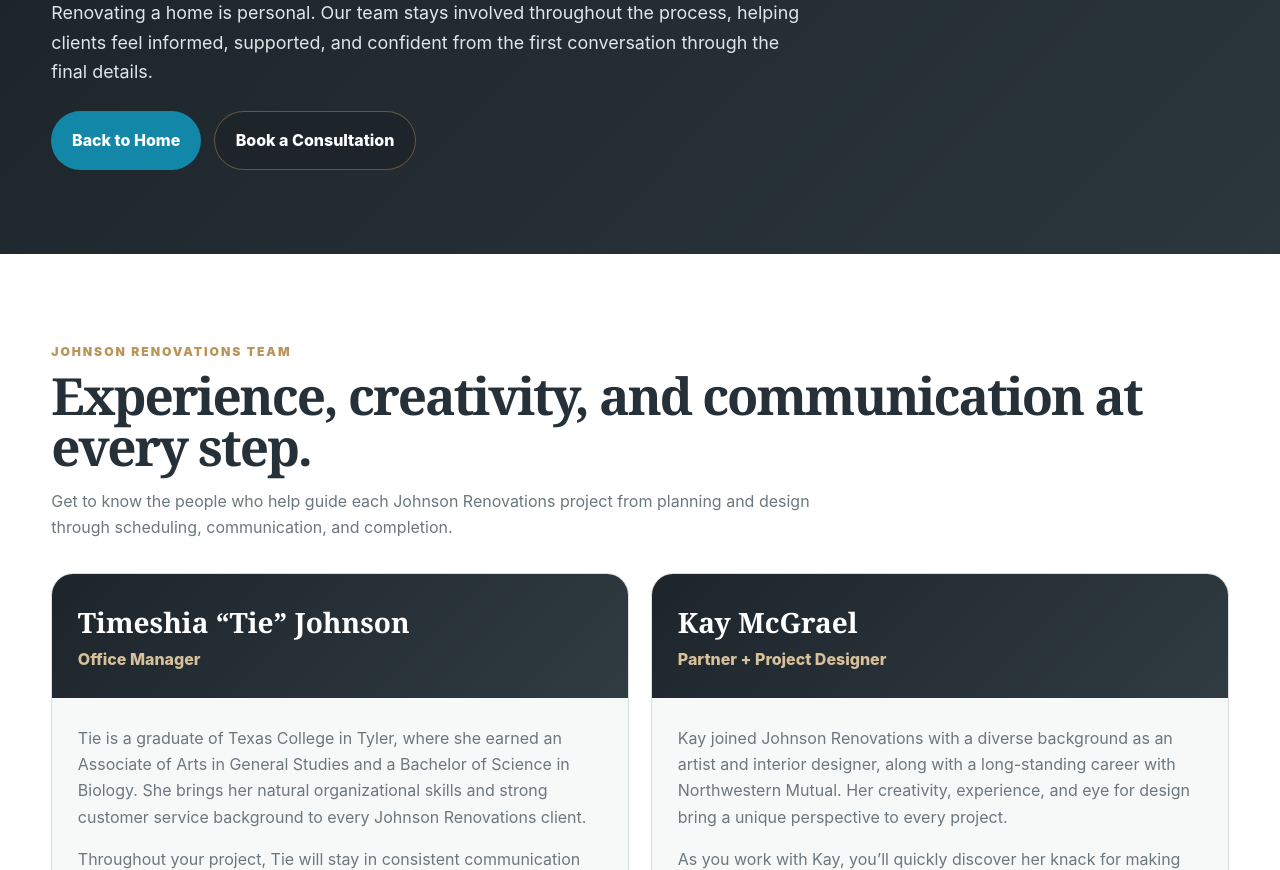
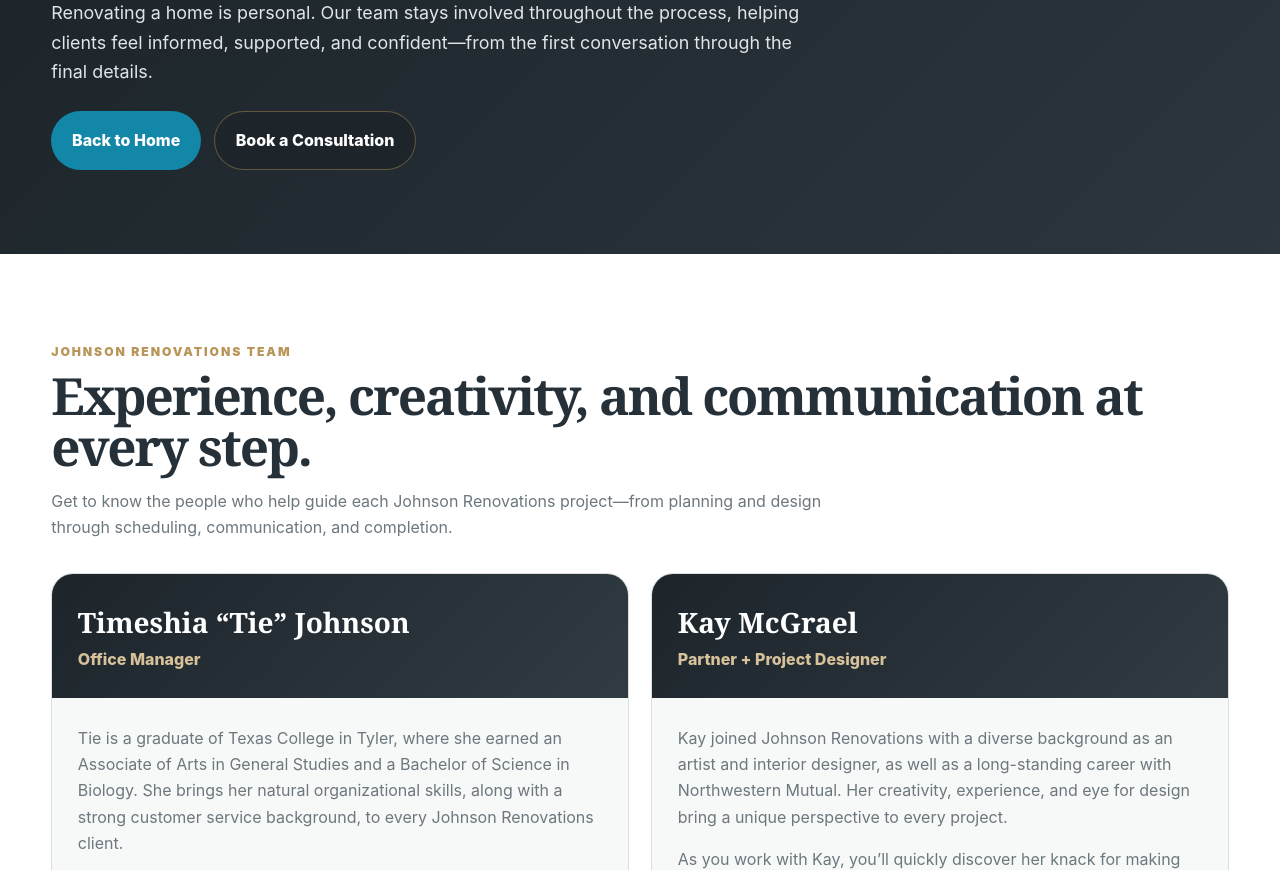
Before and after one commit to justlikeme212-art/johnson-renovations-dfw, a plain HTML site: page team.html in a window 1280 px wide. Shown: the part 352-1222 px from the top of the page. Drawn offline with Linux system fonts and the light colour scheme.

Commit message:
Refine punctuation across team page copy

```diff
--- a/team.html
+++ b/team.html
@@ -20,11 +20,11 @@
 <a class="btn btn-dark desktop-quote" href="index.html#contact">Book a Consultation</a><a class="btn btn-dark mobile-call" href="tel:2145360093">Call Now</a>
 </nav></header>
 <main>
-<section class="hero"><div class="container"><div class="eyebrow">The People Behind Johnson Renovations</div><h1>Meet Our Team</h1><p>Renovating a home is personal. Our team stays involved throughout the process, helping clients feel informed, supported, and confident from the first conversation through the final details.</p><div class="hero-actions"><a class="btn btn-blue" href="index.html">Back to Home</a><a class="btn btn-dark" href="index.html#contact">Book a Consultation</a></div></div></section>
-<section class="team-section"><div class="container"><div class="kicker">Johnson Renovations Team</div><h2>Experience, creativity, and communication at every step.</h2><p class="intro">Get to know the people who help guide each Johnson Renovations project from planning and design through scheduling, communication, and completion.</p>
+<section class="hero"><div class="container"><div class="eyebrow">The People Behind Johnson Renovations</div><h1>Meet Our Team</h1><p>Renovating a home is personal. Our team stays involved throughout the process, helping clients feel informed, supported, and confident—from the first conversation through the final details.</p><div class="hero-actions"><a class="btn btn-blue" href="index.html">Back to Home</a><a class="btn btn-dark" href="index.html#contact">Book a Consultation</a></div></div></section>
+<section class="team-section"><div class="container"><div class="kicker">Johnson Renovations Team</div><h2>Experience, creativity, and communication at every step.</h2><p class="intro">Get to know the people who help guide each Johnson Renovations project—from planning and design through scheduling, communication, and completion.</p>
 <div class="grid">
-<article class="card"><div class="card-head"><h3>Timeshia “Tie” Johnson</h3><div class="role">Office Manager</div></div><div class="card-body"><p>Tie is a graduate of Texas College in Tyler, where she earned an Associate of Arts in General Studies and a Bachelor of Science in Biology. She brings her natural organizational skills and strong customer service background to every Johnson Renovations client.</p><p>Throughout your project, Tie will stay in consistent communication with you regarding scheduling, updates, and important details. From start to finish, she’ll be an important ally by your side, helping make your renovation experience as organized and seamless as possible.</p></div></article>
-<article class="card"><div class="card-head"><h3>Kay McGrael</h3><div class="role">Partner + Project Designer</div></div><div class="card-body"><p>Kay joined Johnson Renovations with a diverse background as an artist and interior designer, along with a long-standing career with Northwestern Mutual. Her creativity, experience, and eye for design bring a unique perspective to every project.</p><p>As you work with Kay, you’ll quickly discover her knack for making design decisions feel easy, enjoyable, and fun. She remains available throughout the project, helping guide you through each step while naturally building a bond and friendship along the way.</p></div></article>
+<article class="card"><div class="card-head"><h3>Timeshia “Tie” Johnson</h3><div class="role">Office Manager</div></div><div class="card-body"><p>Tie is a graduate of Texas College in Tyler, where she earned an Associate of Arts in General Studies and a Bachelor of Science in Biology. She brings her natural organizational skills, along with a strong customer service background, to every Johnson Renovations client.</p><p>Throughout your project, Tie will stay in consistent communication with you regarding scheduling, updates, and important details. From start to finish, she’ll be an important ally by your side, helping to make your renovation experience as organized and seamless as possible.</p></div></article>
+<article class="card"><div class="card-head"><h3>Kay McGrael</h3><div class="role">Partner + Project Designer</div></div><div class="card-body"><p>Kay joined Johnson Renovations with a diverse background as an artist and interior designer, as well as a long-standing career with Northwestern Mutual. Her creativity, experience, and eye for design bring a unique perspective to every project.</p><p>As you work with Kay, you’ll quickly discover her knack for making design decisions feel easy, enjoyable, and fun. She remains available throughout the project, helping guide you through each step, while naturally building a bond and friendship along the way.</p></div></article>
 <article class="card coming"><div class="card-head"><h3>Owner Profile</h3><div class="role">Coming Soon</div></div><div class="card-body"><p>We’ll add the Johnson Renovations owner’s story, experience, and role here as soon as the bio is ready.</p></div></article>
 </div></div></section>
 <section class="cta"><div class="container"><div><div class="kicker">Start a Conversation</div><h2>Ready to talk about your renovation?</h2><p>Tell the Johnson Renovations team what you have in mind.</p></div><a class="btn btn-dark" href="index.html#contact">Book a Consultation</a></div></section>
```
